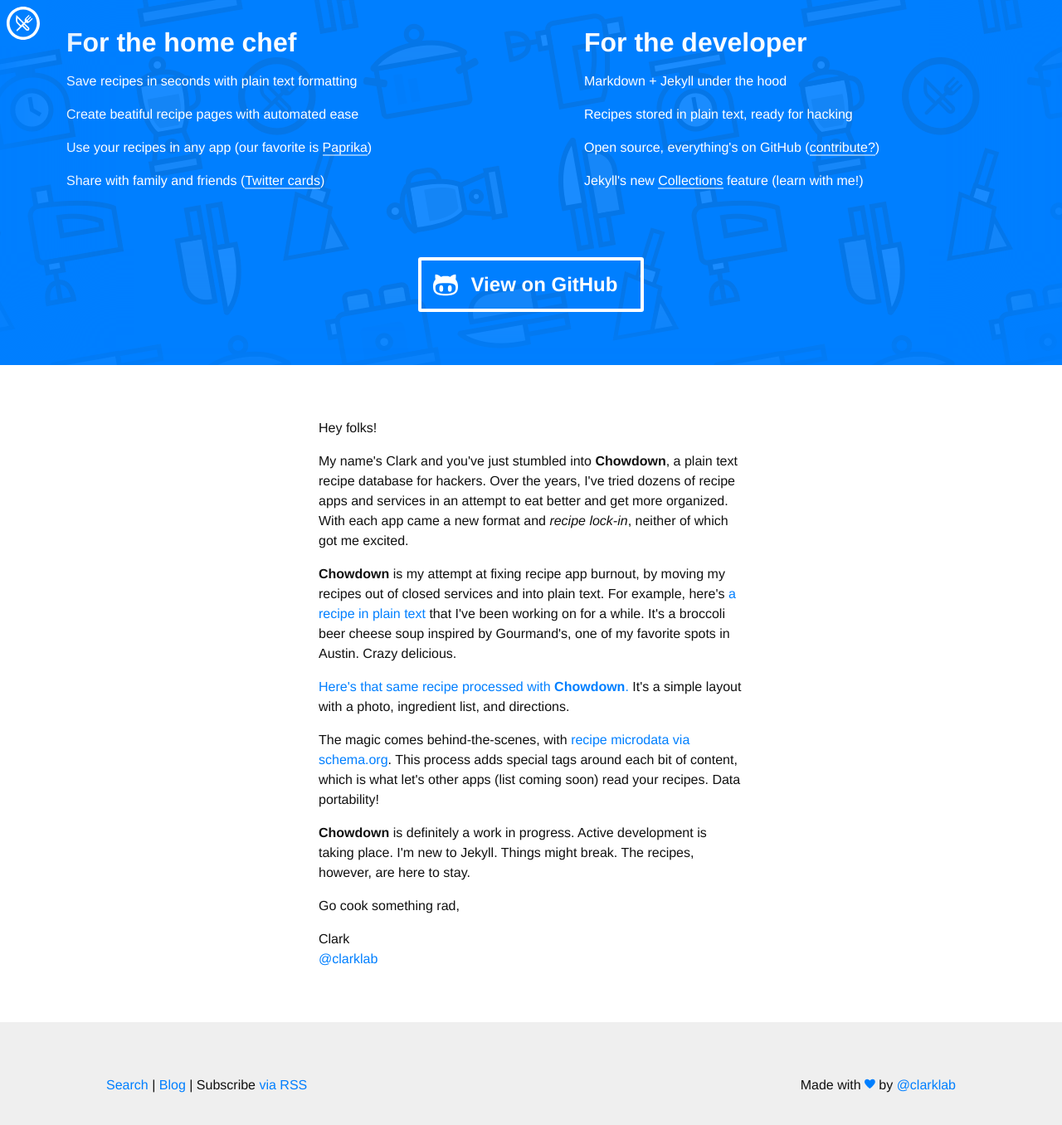
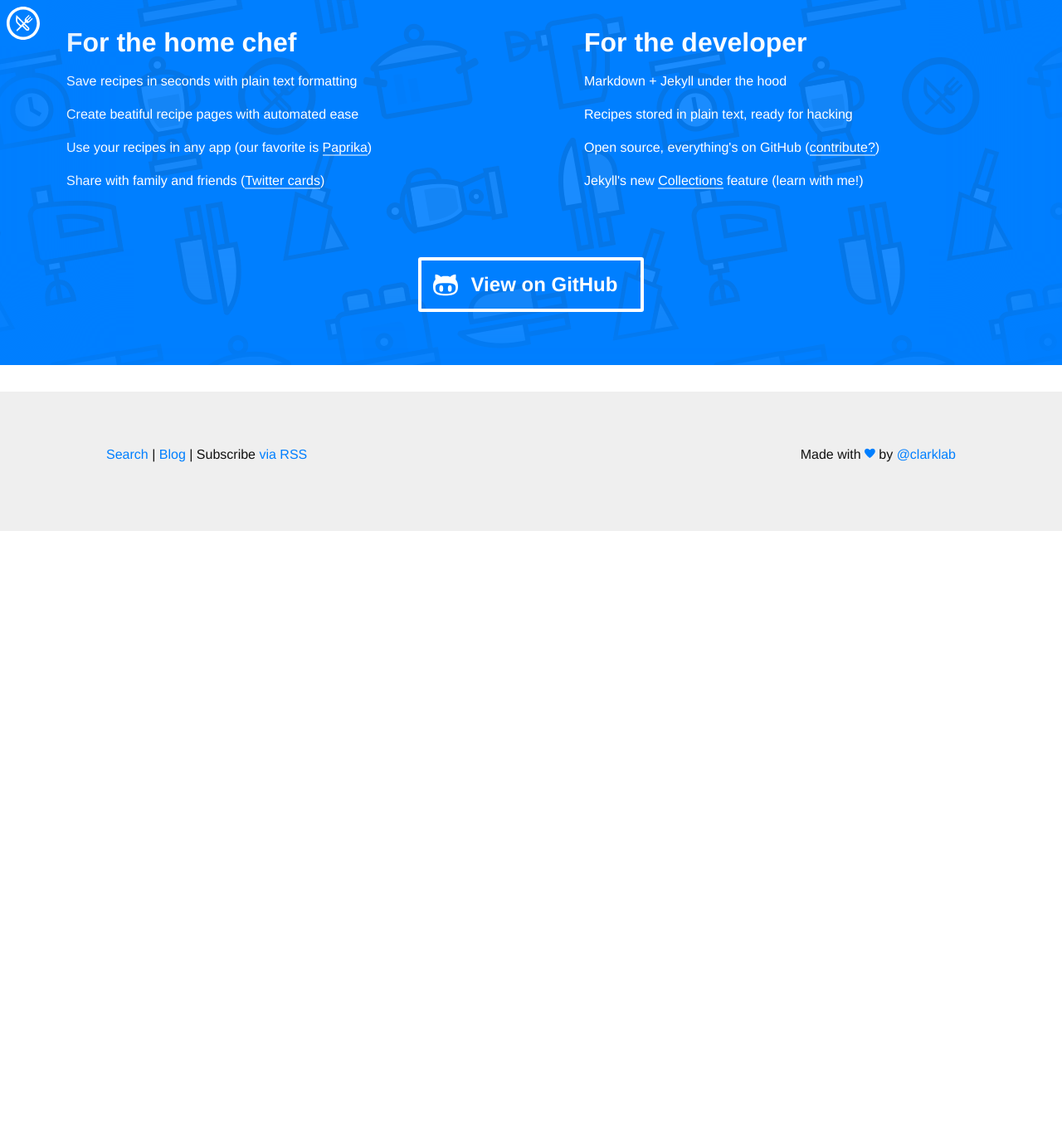
Before and after one commit to plaintoothpaste/plaintoothpaste.github.io, a Jekyll site: the page built from index.html, in a window 1280 px wide and 1400 px high, scrolled down 579 px. Shown: the top 1356 px of the window at 83% size. Built offline with Jekyll 4.4.1, drawn with Linux system fonts in a browser that asks for light colours; nearby versions of some CDN libraries; some web fonts are replaced; after the commit the page ends 1219 px from its top, so only the background shows below that; some of the changed text lies outside the part shown.

Commit message:
two new recipes.

```diff
--- a/index.html
+++ b/index.html
@@ -43,22 +43,6 @@
       </div>
   </div>
 
-  <div class="container mt4 mb4">
-    <div class="sm-col-6 mx-auto px3 sm-px4">
-  <p>Hey folks!</p>
-  <p>My name's Clark and you've just stumbled into <strong>Chowdown</strong>, a plain text recipe database for hackers. Over the years, I've tried dozens of recipe apps and services in an attempt to eat better and get more organized. With each app came a new format and <em>recipe lock-in</em>, neither of which got me excited.</p>
-  <p><strong>Chowdown</strong> is my attempt at fixing recipe app burnout, by moving my recipes out of closed services and into plain text. For example, here's <a href="https://raw.githubusercontent.com/clarklab/chowdown/gh-pages/_recipes/broccoli-cheese-soup.md">a recipe in plain text</a> that I've been working on for a while. It's a broccoli beer cheese soup inspired by Gourmand's, one of my favorite spots in Austin. Crazy delicious.</p>
-
-  <p><a href="http://chowdown.io/recipes/broccoli-cheese-soup.html">Here's that same recipe processed with <strong>Chowdown</strong>.</a> It's a simple layout with a photo, ingredient list, and directions.</p>
-
-  <p>The magic comes behind-the-scenes, with <a href="http://schema.org/Recipe">recipe microdata via schema.org</a>. This process adds special tags around each bit of content, which is what let's other apps (list coming soon) read your recipes. Data portability!</p>
-
-  <p><strong>Chowdown</strong> is definitely a work in progress. Active development is taking place. I'm new to Jekyll. Things might break. The recipes, however, are here to stay.</p>
-
-  <p>Go cook something rad,</p>
-
-  <p>Clark<br/><a href="http://twitter.com/clarklab">@clarklab</a></p>
-  </div>
   </div>
 
 </div>
```
Also changed, not shown: _recipes/Eggplant-with-egg-sauce.md (added, +44 -0 lines), _recipes/sticky-rice-mango.md (added, +22 -0 lines), images/Eggplant-with-egg-sauce.jpg (added).
